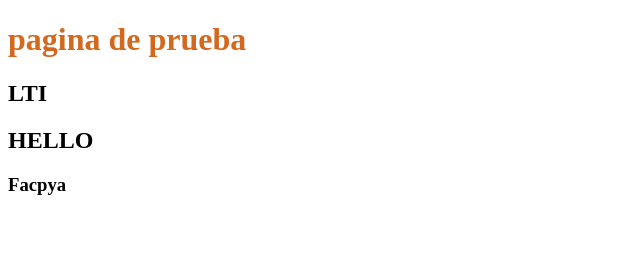
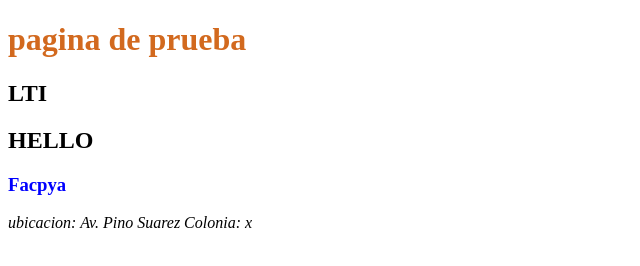
Before and after one commit to AlejandroRCH/mi_pagina, a plain HTML site: page index.html in a window 1280 px wide. Shown: the whole page, without its empty margins (0-640 px from the left). Drawn offline with Linux system fonts and the light colour scheme.

Commit message:
add javascrip e icono

```diff
--- /dev/null
+++ b/app.js
@@ -0,0 +1 @@
+console.log("Hola javascript")
--- a/index.html
+++ b/index.html
@@ -4,6 +4,15 @@
     <meta charset="UTF-8">
     <meta http-equiv="X-UA-Compatible" content="IE=edge">
     <meta name="viewport" content="width=device-width, initial-scale=1.0">
+    <meta name="description" content="Pagina prueba html">
+    <meta name="keywords" content="html,web,escuela">
+    <meta name="author" content="alejandro">
+    <script src="app.js"></script>
+
+   <!--  estilos -->
+    <link rel="stylesheet" href="styles.css">
+    <link rel="shortcut icon" href="favicon.ico" type="image/x-icon">
+
     <title>Grupo 51</title>
 </head>
 <body>
@@ -15,6 +24,10 @@
 
     <h2 tabindex="1" lang="es">HELLO</h2>
 
-    <H3>Facpya</H3>
+    <h3>Facpya</h3>
+    <address>
+        ubicacion: Av. Pino Suarez
+        Colonia: x
+    </address>
 </body>
 </html>
--- /dev/null
+++ b/styles.css
@@ -0,0 +1,3 @@
+h3 {
+    color: blue;
+}
```
Also changed, not shown: favicon.ico (added).
